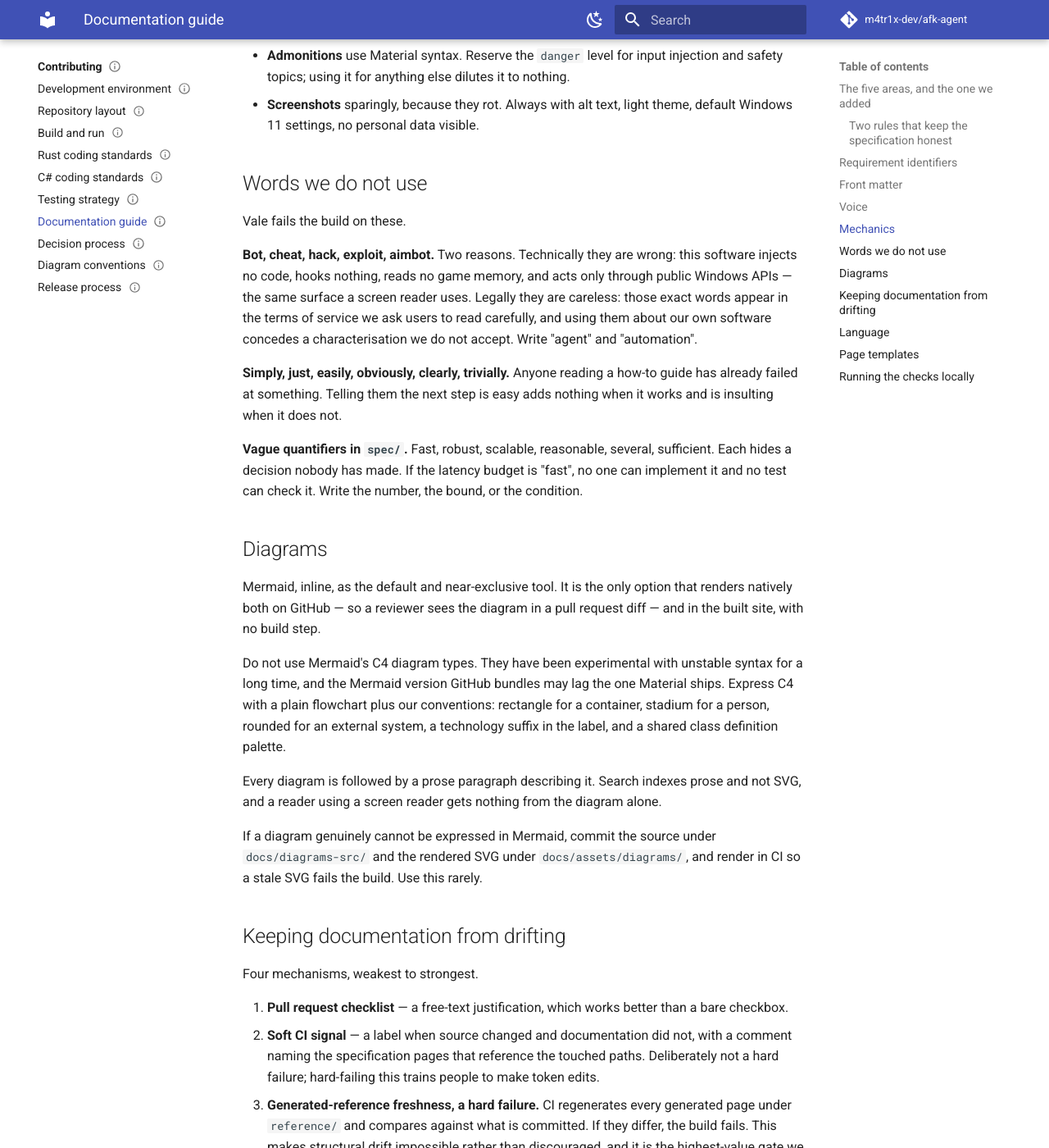
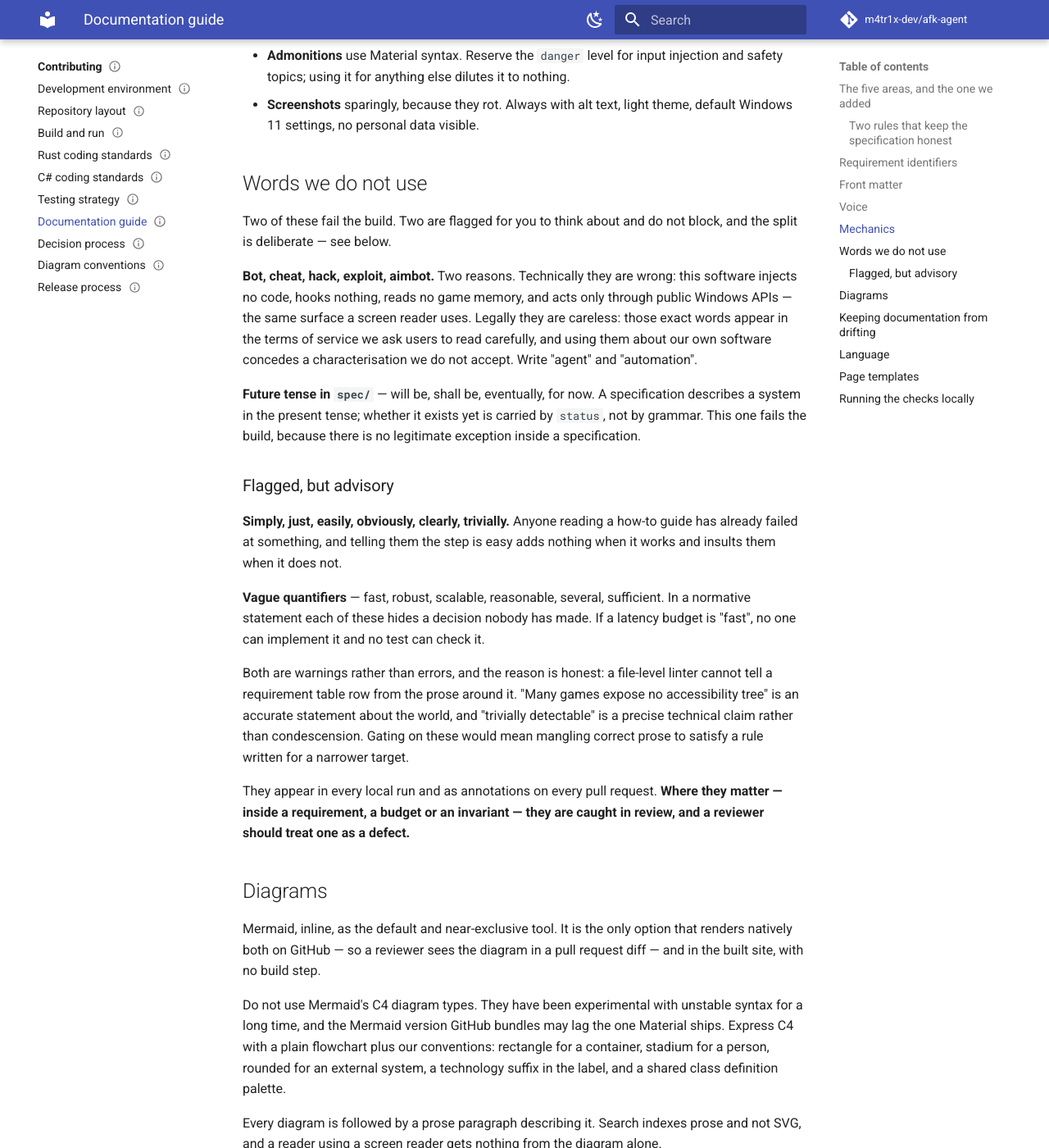
Before and after one commit to m4tr1x-dev/afk-agent, an MkDocs documentation site: the page built from docs/contributing/documentation-guide.md, in a window 1280 px wide and 1400 px high, scrolled down 5224 px. Shown: the whole window at 82% size. Built offline with MkDocs 1.6.1 and Material for MkDocs 9.7.7, drawn with Linux system fonts in a browser that asks for light colours; comment, search, counter and statistics services are not loaded.

Commit message:
ci: fix the three checks that failed on the first run
CI caught three defects that the local run did not, each with a different
cause. All six checks now pass locally, including lychee, which had never been
run here before.

Vale — the rules were not applying at all locally
  Two portability problems in .vale.ini, both failing in the direction that
  looks clean:

  A rule disabled globally with `= NO` cannot be re-enabled by a later section
  in Vale 3.17.1 on Windows, though the runner's version does re-enable it.
  Section headers with comma-separated globs are silently ignored by the same
  local version.

  Together those meant the project rules never fired locally while firing on
  the runner, which hid five genuine findings until CI ran. The config is
  restructured to rely only on the direction that works in both: enable
  globally, disable per area, one glob per section header.

  The five findings were real and are fixed.

  Weasel and Condescending are demoted to warnings. Their rationale is about
  normative statements, and a file-level linter cannot tell a requirement row
  from the prose around it — "many games expose no accessibility tree" is
  accurate, and "trivially detectable" is a precise claim rather than
  condescension. Gating on them would mean mangling correct prose. They stay
  visible and are enforced by review where they matter. The documentation
  guide now says so rather than claiming they are banned outright.

lychee — the config never parsed
  Regular expressions were written in double-quoted TOML strings, where a
  backslash is an escape introducer and `\.` is rejected outright. The whole
  file failed to load, so no links were checked at all. Now literal strings.

  A second incompatible option surfaced once the file parsed, and theme
  templates are excluded: their Jinja expressions look like relative links to
  a link checker and are not.

  lychee is now installed locally so this is caught before CI.

cspell — five compound words
  cooldown, fallbacks and superfences resolve differently between cspell
  versions. Pinned in the project word list rather than left to chance.

Also
  The publish workflow now enables GitHub Pages rather than failing with "Get
  Pages site failed" on a repository where it was never turned on.

Co-Authored-By: Claude Opus 5 <noreply@anthropic.com>

```diff
--- a/docs/contributing/documentation-guide.md
+++ b/docs/contributing/documentation-guide.md
@@ -165,7 +165,8 @@ Whether the behaviour exists yet is carried by `status`, not by grammar.
 
 ## Words we do not use
 
-Vale fails the build on these.
+Two of these fail the build. Two are flagged for you to think about and do not
+block, and the split is deliberate — see below.
 
 **Bot, cheat, hack, exploit, aimbot.**
 Two reasons.
@@ -173,15 +174,31 @@ Technically they are wrong: this software injects no code, hooks nothing, reads
 Legally they are careless: those exact words appear in the terms of service we ask users to read carefully, and using them about our own software concedes a characterisation we do not accept.
 Write "agent" and "automation".
 
+**Future tense in `spec/`** — will be, shall be, eventually, for now.
+A specification describes a system in the present tense; whether it exists yet
+is carried by `status`, not by grammar. This one fails the build, because there
+is no legitimate exception inside a specification.
+
+### Flagged, but advisory
+
 **Simply, just, easily, obviously, clearly, trivially.**
-Anyone reading a how-to guide has already failed at something.
-Telling them the next step is easy adds nothing when it works and is insulting when it does not.
+Anyone reading a how-to guide has already failed at something, and telling them
+the step is easy adds nothing when it works and insults them when it does not.
 
-**Vague quantifiers in `spec/`.**
-Fast, robust, scalable, reasonable, several, sufficient.
-Each hides a decision nobody has made.
-If the latency budget is "fast", no one can implement it and no test can check it.
-Write the number, the bound, or the condition.
+**Vague quantifiers** — fast, robust, scalable, reasonable, several, sufficient.
+In a normative statement each of these hides a decision nobody has made. If a
+latency budget is "fast", no one can implement it and no test can check it.
+
+Both are warnings rather than errors, and the reason is honest: a file-level
+linter cannot tell a requirement table row from the prose around it.
+"Many games expose no accessibility tree" is an accurate statement about the
+world, and "trivially detectable" is a precise technical claim rather than
+condescension. Gating on these would mean mangling correct prose to satisfy a
+rule written for a narrower target.
+
+They appear in every local run and as annotations on every pull request.
+**Where they matter — inside a requirement, a budget or an invariant — they are
+caught in review, and a reviewer should treat one as a defect.**
 
 ## Diagrams
 
--- a/project-words.txt
+++ b/project-words.txt
@@ -116,3 +116,9 @@ linters
 nullability
 viewmodel
 respawns
+
+# Compound technical terms. The bundled dictionaries disagree about these
+# between cspell versions, so they are pinned here rather than left to chance.
+cooldown
+fallbacks
+superfences
```
Also changed, not shown: docs/spec/18-grounding-and-verification.md (+1 -1 lines), docs/spec/19-non-goals.md (+2 -2 lines), docs/spec/20-evaluation-harness.md (+2 -2 lines), lychee.toml (+23 -13 lines), 3 other files.
